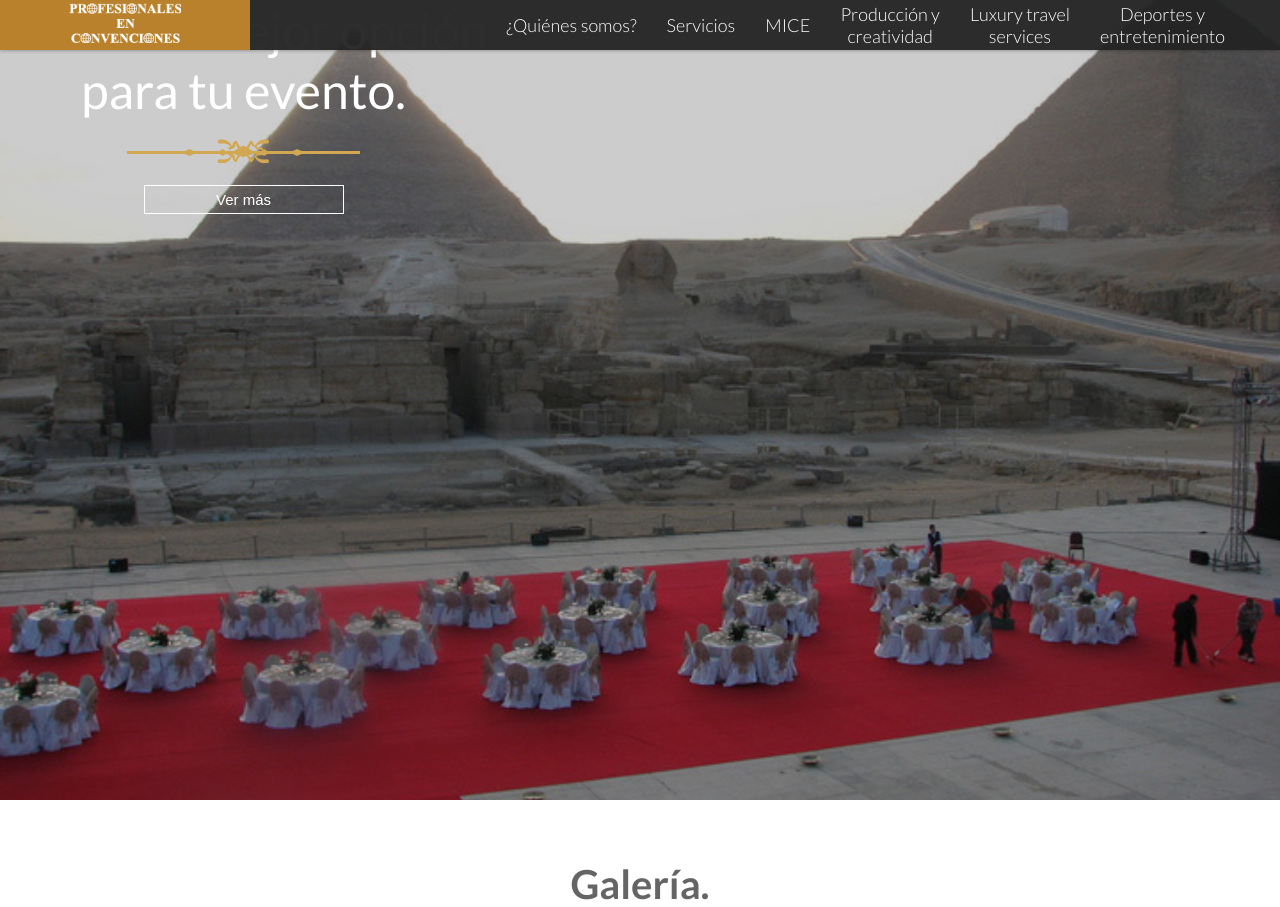
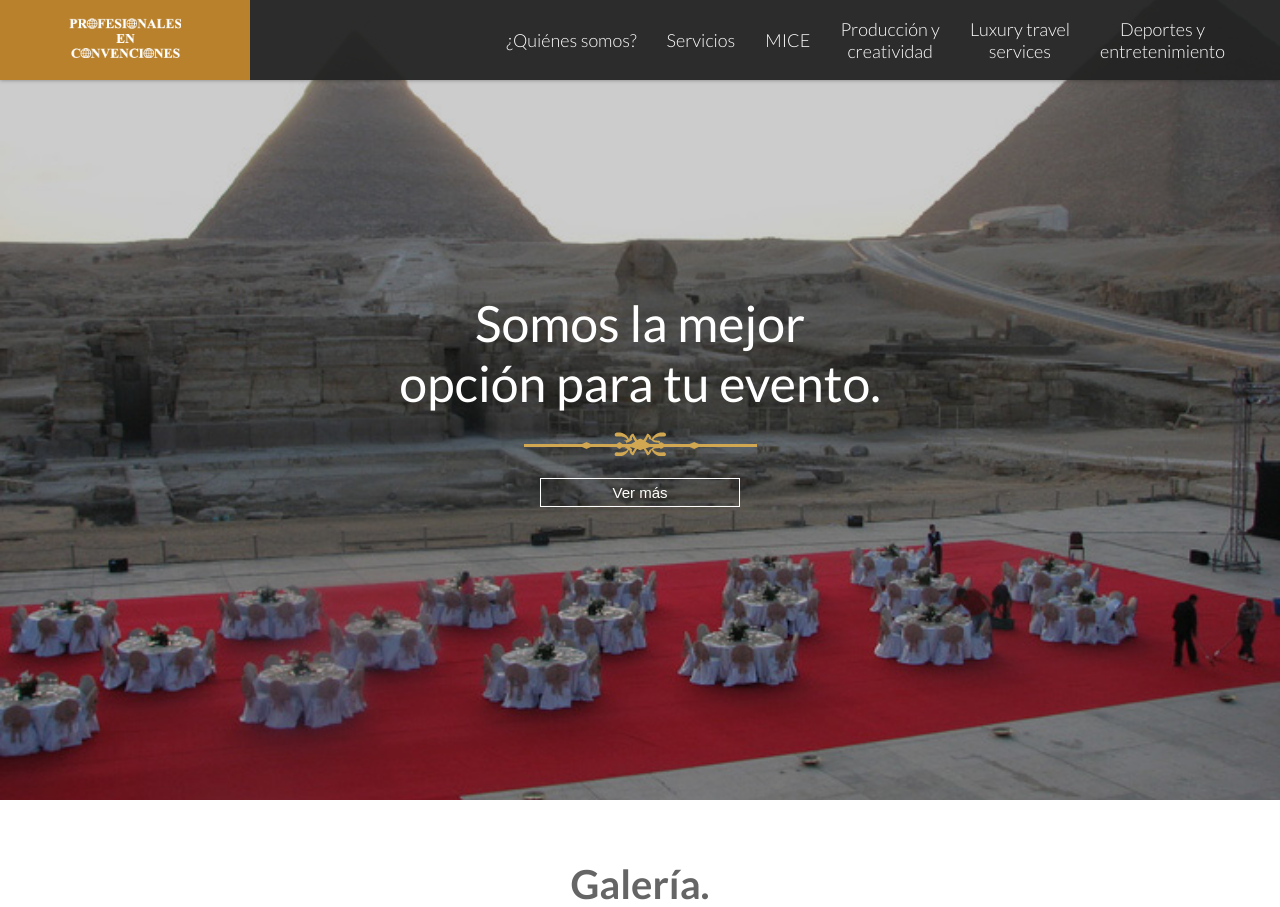
Before and after one commit to bazaescribe/prof-conv, a PHP site: page / in a window 1280 px wide. Shown: the top 907 px of the page. Run offline with PHP 8.4, Linux system fonts and the light colour scheme; some libraries are stand-ins or nearby versions.

Commit message:
Menu scroll efect issues solved

```diff
--- a/home.html
+++ b/home.html
@@ -35,34 +35,34 @@
         </div>
       </div>
       <div class="menu">
-        <span class="m-item">
+        <span class="m-item" onmouseover="chText(1)">
           <a href="nosotros.html">
             ¿Quiénes somos?
           </a>
         </span>
-        <div class="m-item">
+        <div class="m-item" onmouseover="chText(2)">
           <a href="servicios.html">
             Servicios
           </a>
         </div>
-        <div class="m-item">
+        <div class="m-item" onmouseover="chText(3)">
           <a href="mice.html">
             MICE
           </a>
         </div>
-        <div class="m-item">
+        <div class="m-item" onmouseover="chText(4)">
           <a href="produccion.html">
             Producción y <br>
             creatividad
           </a>
         </div>
-        <div class="m-item">
+        <div class="m-item" onmouseover="chText(5)">
           <a href="travel.html">
             Luxury travel <br>
             services
           </a>
         </div>
-        <div class="m-item">
+        <div class="m-item" onmouseover="chText(6)">
           <a href="sports.html">
             Deportes y<br>
             entretenimiento
@@ -73,21 +73,24 @@
 
     <div class="cover" data-parallax="scroll" data-image-src="res/img/photos/event5.jpg">
 
-      <div class="section-title white-txt center" id="title-container">
-        <div class="wow bounceInUp">
+      <div class="section-title white-txt center" id="title-container" style="max-width: 100px;">
+        <div class="wow fadeIn animation-one">
           <span class="light" style="font-size:50px; font-weight: 400;">
-            Somos la mejor opción <br>
-            para tu evento.
+            Somos la mejor <br>
+            opción para tu evento.
           </span>
           <br>
         </div>
         <br>
-        <div class="wow fadeIn animation-two">
+        <div class="wow fadeIn animation-one">
           <img src="res/img/graph/adorno.png" alt="" />
         </div>
         <br>
-        <input type="button" value="Ver más" class="ghost-light wow flipInY animation-two" style="width: 200px;"/>
+        <div class="wow fadeIn animation-one">
+          <input type="button" name="name" value="Ver más" class="ghost-light" style="width: 200px;">
+        </div>
       </div>
+
     </div>
 
     <div class="row pad-30 center reg-txt wow fadeIn">
--- a/res/css/structure.css
+++ b/res/css/structure.css
@@ -13,6 +13,7 @@ body{
 
 .cover{
   position: relative;
+  display: table;
   width: 100%;
   height: 100%;
   overflow: hidden;
@@ -77,6 +78,15 @@ body{
   height: 80px;
   z-index: 10;
   top: 0px;
+  -webkit-transition: height 0.3s;
+    -moz-transition: height 0.3s;
+    -ms-transition: height 0.3s;
+    -o-transition: height 0.3s;
+    transition: height 0.3s;
+}
+
+.header .smaller {
+    height: 75px;
 }
 
 .logo{
--- a/res/js/menu.js
+++ b/res/js/menu.js
@@ -1,9 +1,29 @@
 function scrollChange(){
-  var yPos = window.scrollY;
+  var distanceY = window.scrollY;
+  var shrinkOn = 100;
+  var header = document.getElementById('menuBar');
+  var headerSize = $("#menuBar").height();
+
+  if (distanceY > shrinkOn) {
+    $("#menuBar").animate({ height:'50'}, 50);
+  } else {
+    if (headerSize < 51) {
+      $("#menuBar").animate({ height:'80'}, 50);
+    }
+  }
+  /*
+  var sizeMenu = $("#menuBar").height();
 
   if(yPos > 100){
       $("#menuBar").animate({ height:'50'}, 150);
+  }else {
+    if(yPos < 100){
+        if(sizeMenu == 50){
+          $("#menuBar").animate({ height:'80'}, 150);
+        }
+    }
   }
+  */
 }
 
 function scrollMenu(){
@@ -43,6 +63,8 @@ function chText(option){
         }else {
           if (option == 5) {
             text = '<div class="wow fadeInRight"><span class="light" style="font-size:50px; font-weight: 400;">Lorem impsum dolor <br>dolor et sit ammet.</span><br></div><br><div class="wow fadeIn"><img src="res/img/graph/adorno.png" alt="" /></div>';
+          }else{
+            text = '<div class="wow fadeInRight"><span class="light" style="font-size:50px; font-weight: 400;">Lorem impsum dolor <br>dolor et sit ammet.</span><br></div><br><div class="wow fadeIn"><img src="res/img/graph/adorno.png" alt="" /></div>';
           }
         }
       }
```
Also changed, not shown: res/img/photos/futbol.jpg.
